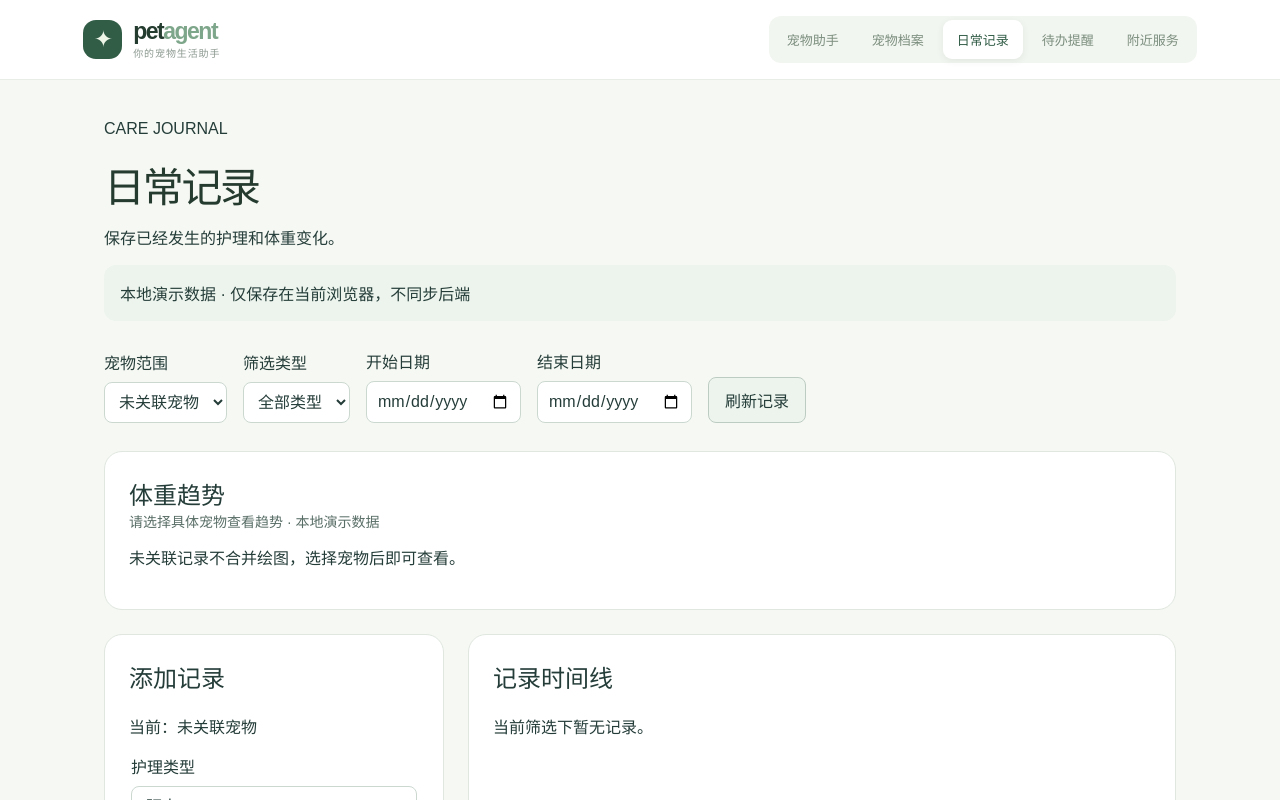
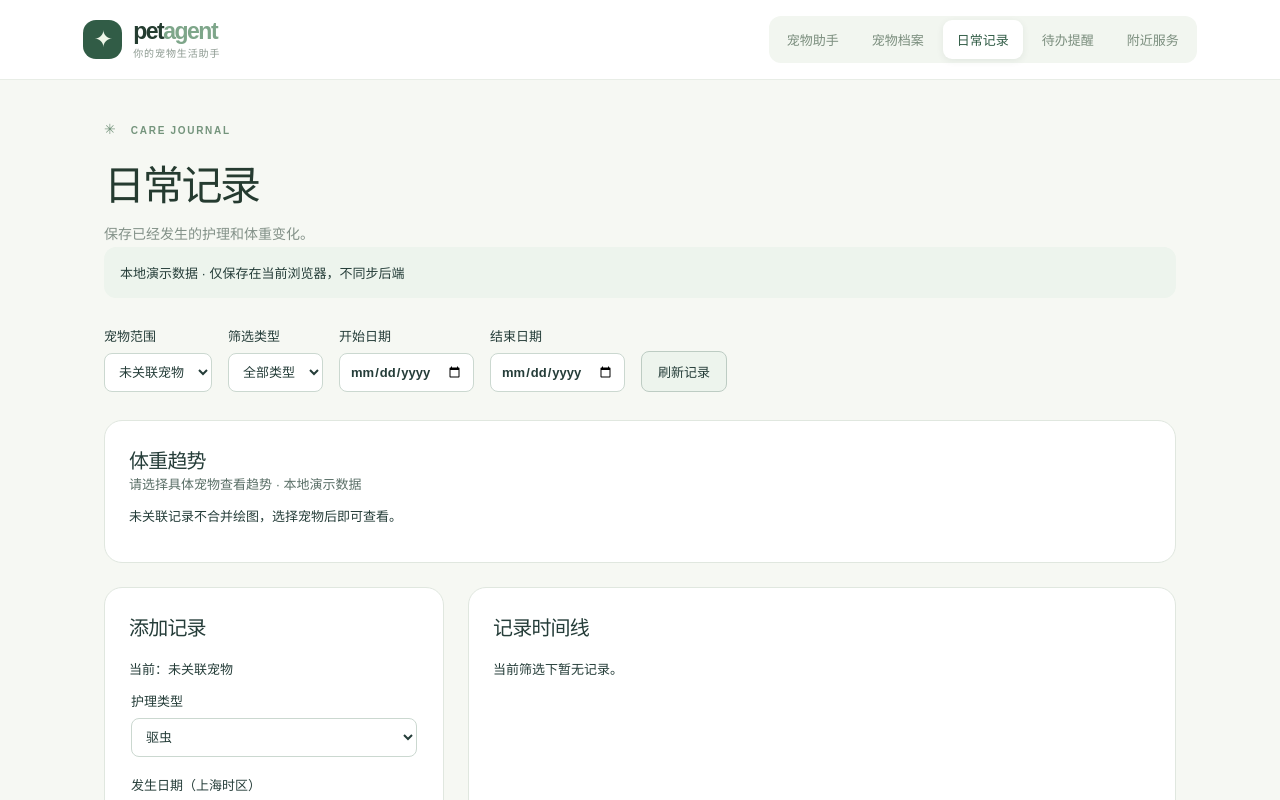
Before and after one commit to Nexus-226/2026-11-2, a React (Vite) app in the folder frontend/: page / in a window 1280 px wide. Both pictures are taken after a click on the button "日常记录". Shown: the top 800 px of the page. Built offline with nearby package versions, Linux system fonts and the light colour scheme.

Commit message:
feat(frontend): unify page typography with shared tokens

```diff
--- a/frontend/src/main.tsx
+++ b/frontend/src/main.tsx
@@ -1,8 +1,11 @@
 import { StrictMode } from "react";
 import { createRoot } from "react-dom/client";
 import App from "./app/App";
+import "./styles/design-tokens.css";
 import "./styles/main.css";
 
 createRoot(document.getElementById("root")!).render(
-  <StrictMode><App /></StrictMode>,
+  <StrictMode>
+    <App />
+  </StrictMode>,
 );
--- a/frontend/src/pages/NearbyPage.tsx
+++ b/frontend/src/pages/NearbyPage.tsx
@@ -229,9 +229,11 @@ export default function NearbyPage({
       <AppHeader active="nearby" onNavigate={onNavigate} />
       <main className="nearby-page">
         <header>
-          <p>NEARBY SERVICES</p>
+          <p className="eyebrow">
+            <span aria-hidden="true">✳</span> &nbsp; NEARBY SERVICES
+          </p>
           <h1>附近服务</h1>
-          <p>按距离查看附近的宠物医院、美容和用品店。</p>
+          <p className="subtitle">按距离查看附近的宠物医院、美容和用品店。</p>
         </header>
         {!started && (
           <section className="nearby-guide" aria-label="开始使用">
--- a/frontend/src/pages/RecordsPage.tsx
+++ b/frontend/src/pages/RecordsPage.tsx
@@ -163,9 +163,11 @@ export default function RecordsPage({
       />
       <main className="records-page">
         <header>
-          <p>CARE JOURNAL</p>
+          <p className="eyebrow">
+            <span aria-hidden="true">✳</span> &nbsp; CARE JOURNAL
+          </p>
           <h1>日常记录</h1>
-          <p>保存已经发生的护理和体重变化。</p>
+          <p className="subtitle">保存已经发生的护理和体重变化。</p>
           <p className="records-source">
             {usingDemoRecords
               ? "本地演示数据 · 仅保存在当前浏览器，不同步后端"
--- a/frontend/src/pages/RemindersPage.tsx
+++ b/frontend/src/pages/RemindersPage.tsx
@@ -215,9 +215,11 @@ export default function RemindersPage({
       />
       <main className="reminders-page">
         <header>
-          <p>REMINDERS</p>
+          <p className="eyebrow">
+            <span aria-hidden="true">✳</span> &nbsp; REMINDERS
+          </p>
           <h1>待办提醒</h1>
-          <p>计划要做的护理事项，到期前提醒你。</p>
+          <p className="subtitle">计划要做的护理事项，到期前提醒你。</p>
           <p className="reminders-source">
             {usingDemoReminders
               ? "本地演示数据 · 仅保存在当前浏览器，不同步后端"
--- /dev/null
+++ b/frontend/src/styles/design-tokens.css
@@ -0,0 +1,36 @@
+/* 排版设计令牌（Typography tokens）
+   提取自「宠物助手」「宠物档案」基准页（src/styles/main.css）的现有实现，
+   不新造一套字体规范。仅承载字体族、字号、字重、行高、字间距，
+   不承载颜色/间距/圆角，避免与既有样式重复定义。 */
+
+:root {
+  /* 字体族 */
+  --font-family-base: "DM Sans", "Microsoft YaHei", sans-serif;
+  --font-family-display: "Manrope", sans-serif;
+
+  /* 字号层级 */
+  --font-size-xs: 10px; /* 眉题/overline、页脚 */
+  --font-size-sm: 11px; /* 辅助说明、提示 */
+  --font-size-base: 13px; /* 正文、按钮、表单 */
+  --font-size-md: 14px; /* 副标题 */
+  --font-size-lg: 20px; /* 面板/卡片标题 h2 */
+  --font-size-xl: 24px; /* 表单大标题 */
+  --font-size-2xl: clamp(28px, 3.2vw, 42px); /* 页面主标题 h1 */
+
+  /* 字重 */
+  --font-weight-normal: 400;
+  --font-weight-medium: 500;
+  --font-weight-semibold: 600;
+  --font-weight-bold: 700;
+  --font-weight-extrabold: 800;
+
+  /* 行高 */
+  --line-height-tight: 1.3;
+  --line-height-base: 1.5;
+  --line-height-relaxed: 1.7;
+
+  /* 字间距 */
+  --letter-spacing-title: -0.055em; /* 页面主标题 */
+  --letter-spacing-heading: -0.04em; /* 面板/卡片标题 */
+  --letter-spacing-overline: 0.17em; /* 英文小标 eyebrow/kicker */
+}
--- a/frontend/src/styles/main.css
+++ b/frontend/src/styles/main.css
@@ -1,5 +1,5 @@
 :root {
-  font-family: "DM Sans", "Microsoft YaHei", sans-serif;
+  font-family: var(--font-family-base);
   color: #283731;
   background: #f6f8f3;
   font-synthesis: none;
--- a/frontend/src/styles/nearby.css
+++ b/frontend/src/styles/nearby.css
@@ -3,6 +3,7 @@
   margin: 40px auto;
   padding: 0 24px 60px;
   color: #253d39;
+  font-size: var(--font-size-base);
 }
 .nearby-guide {
   background: #edf4ed;
@@ -25,7 +26,7 @@
 }
 .nearby-actions span {
   color: #5c6f68;
-  font-size: 14px;
+  font-size: var(--font-size-sm);
 }
 .nearby-page button {
   padding: 10px 16px;
@@ -59,7 +60,8 @@
 .nearby-radius {
   display: grid;
   gap: 6px;
-  font-size: 14px;
+  font-size: var(--font-size-base);
+  font-weight: var(--font-weight-bold);
 }
 .category-tab.active {
   background: #253d39;
@@ -82,7 +84,7 @@
 }
 .nearby-center {
   color: #5c6f68;
-  font-size: 14px;
+  font-size: var(--font-size-base);
 }
 .nearby-empty {
   background: white;
@@ -101,6 +103,13 @@
   border: 1px solid #e0e7df;
   border-radius: 18px;
   min-width: 0;
+}
+.nearby-panel h2,
+.nearby-guide h2 {
+  margin: 0 0 16px;
+  font-size: var(--font-size-lg);
+  letter-spacing: var(--letter-spacing-heading);
+  font-weight: var(--font-weight-bold);
 }
 .place-list {
   list-style: none;
@@ -131,11 +140,11 @@
 }
 .place-meta {
   color: #5c6f68;
-  font-size: 14px;
+  font-size: var(--font-size-sm);
 }
 .map-note {
   color: #5c6f68;
-  font-size: 14px;
+  font-size: var(--font-size-sm);
 }
 .nearby-map-svg {
   width: 100%;
@@ -175,13 +184,15 @@
   gap: 10px;
 }
 .address-search h2 {
-  margin: 0;
-  font-size: 18px;
+  margin: 0 0 6px;
+  font-size: var(--font-size-lg);
+  letter-spacing: var(--letter-spacing-heading);
+  font-weight: var(--font-weight-bold);
 }
 .address-search p {
   margin: 0;
   color: #5c6f68;
-  font-size: 14px;
+  font-size: var(--font-size-base);
 }
 .address-form {
   display: flex;
@@ -190,7 +201,8 @@
   align-items: center;
 }
 .address-label {
-  font-size: 14px;
+  font-size: var(--font-size-base);
+  font-weight: var(--font-weight-bold);
 }
 .address-input {
   flex: 1 1 260px;
@@ -216,7 +228,7 @@
 }
 .address-matches span {
   color: #5c6f68;
-  font-size: 13px;
+  font-size: var(--font-size-base);
 }
 .place-list li {
   display: grid;
@@ -225,7 +237,8 @@
 .place-nav {
   justify-self: start;
   color: #1f6f43;
-  font-size: 14px;
+  font-size: var(--font-size-base);
+  font-weight: var(--font-weight-bold);
 }
 @media (max-width: 900px) {
   .nearby-layout {
--- a/frontend/src/styles/records.css
+++ b/frontend/src/styles/records.css
@@ -3,6 +3,7 @@
   margin: 40px auto;
   padding: 0 24px 60px;
   color: #253d39;
+  font-size: var(--font-size-base);
 }
 .records-source {
   background: #edf4ed;
@@ -19,6 +20,7 @@
 .records-page label {
   display: grid;
   gap: 8px;
+  font-weight: var(--font-weight-bold);
 }
 .records-page input,
 .records-page select,
@@ -55,6 +57,17 @@
   border: 1px solid #e0e7df;
   border-radius: 18px;
 }
+.records-panel h2 {
+  margin: 0 0 18px;
+  font-size: var(--font-size-lg);
+  letter-spacing: var(--letter-spacing-heading);
+  font-weight: var(--font-weight-bold);
+}
+.records-page h3 {
+  margin: 0 0 6px;
+  font-size: var(--font-size-base);
+  font-weight: var(--font-weight-bold);
+}
 .records-panel fieldset {
   border: 0;
   padding: 0;
--- a/frontend/src/styles/reminders.css
+++ b/frontend/src/styles/reminders.css
@@ -3,6 +3,7 @@
   margin: 40px auto;
   padding: 0 24px 60px;
   color: #253d39;
+  font-size: var(--font-size-base);
 }
 .reminders-source {
   background: #edf4ed;
@@ -19,6 +20,7 @@
 .reminders-page label {
   display: grid;
   gap: 8px;
+  font-weight: var(--font-weight-bold);
 }
 .reminders-page input,
 .reminders-page select,
@@ -55,6 +57,12 @@
   border: 1px solid #e0e7df;
   border-radius: 18px;
 }
+.reminders-panel h2 {
+  margin: 0 0 18px;
+  font-size: var(--font-size-lg);
+  letter-spacing: var(--letter-spacing-heading);
+  font-weight: var(--font-weight-bold);
+}
 .reminders-panel fieldset {
   border: 0;
   padding: 0;
@@ -67,7 +75,8 @@
 }
 .reminder-group h3 {
   margin: 0 0 12px;
-  font-size: 1rem;
+  font-size: var(--font-size-base);
+  font-weight: var(--font-weight-bold);
   color: #45615a;
 }
 .reminder-group ul {
@@ -85,7 +94,7 @@
 }
 .reminder-source {
   color: #5a7169;
-  font-size: 0.9rem;
+  font-size: var(--font-size-sm);
 }
 .reminder-actions {
   margin-top: 10px;
--- a/frontend/src/styles/weight-trend.css
+++ b/frontend/src/styles/weight-trend.css
@@ -10,11 +10,14 @@
 }
 .weight-heading h2 {
   margin: 0;
+  font-size: var(--font-size-lg);
+  letter-spacing: var(--letter-spacing-heading);
+  font-weight: var(--font-weight-bold);
 }
 .weight-heading p,
 .weight-footnote {
   color: #596e66;
-  font-size: 14px;
+  font-size: var(--font-size-base);
 }
 .weight-trend button[aria-pressed="true"] {
   background: #253d39;
```
